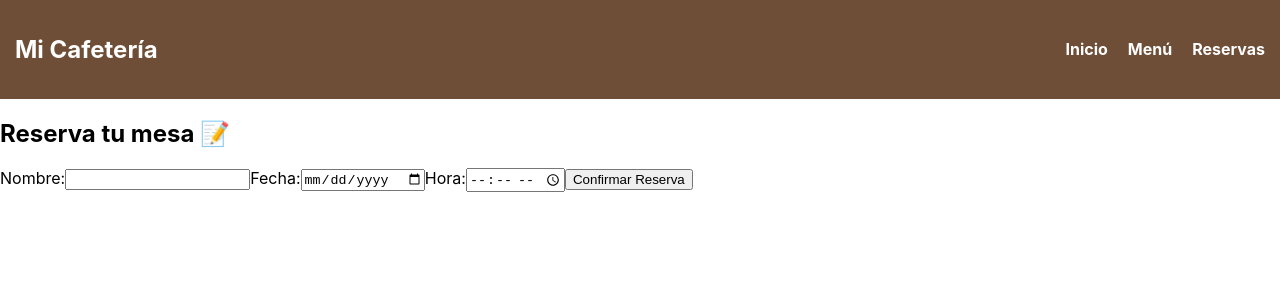
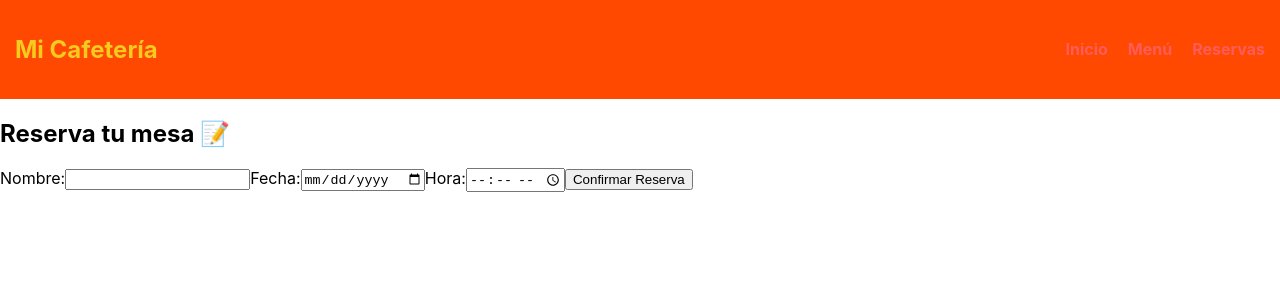
Before and after one commit to elespectro/cefeteria, a React (Create React App) app: page /reservas in a window 1280 px wide. Shown: the top 300 px of the page. Built offline with nearby package versions, Linux system fonts and the light colour scheme.

Commit message:
Actualización: Mejoras en menú y estilos

```diff
--- a/src/styles/reserva.css
+++ b/src/styles/reserva.css
@@ -1,10 +1,10 @@
 nav {
-    background-color: #6f4e37;
+    background-color: #ff4800;
     padding: 15px;
     display: flex;
     justify-content: space-between;
     align-items: center;
-    color: white;
+    color: rgb(246, 202, 30);
   }
 
   nav ul {
@@ -14,7 +14,7 @@ nav {
   }
 
   nav a {
-    color: white;
+    color: rgb(255, 92, 92);
     text-decoration: none;
     font-weight: bold;
   }
```
